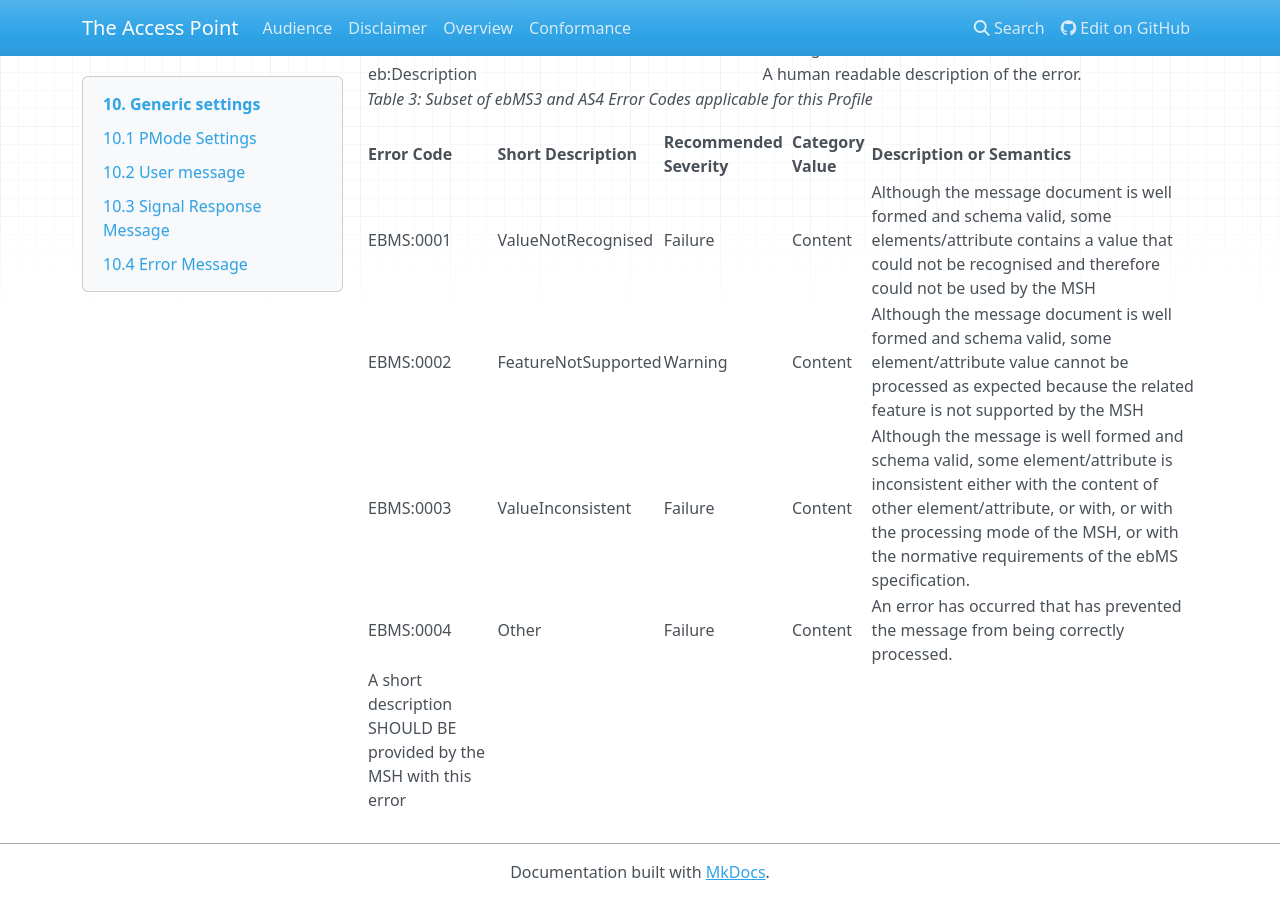
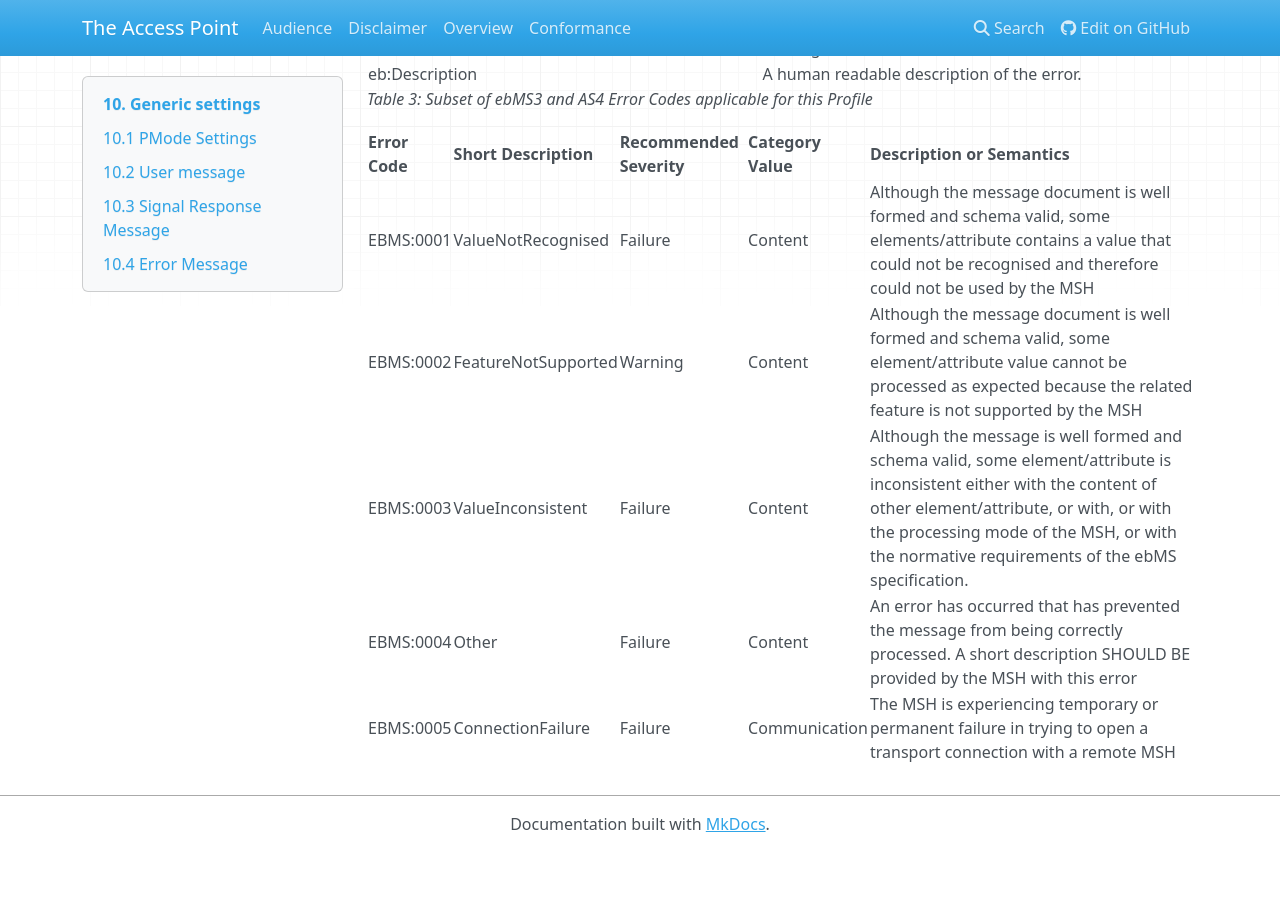
Before and after one commit to Digital-Business-Council/Access-Point, an MkDocs documentation site: the page built from docs/generic-settings.md, in a window 1280 px wide and 900 px high, scrolled down 2310 px. Built offline with MkDocs 1.6.1, drawn with Linux system fonts in a browser that asks for light colours; nearby versions of some CDN libraries; old or Windows-style settings are respelled for this version of MkDocs; after the commit the page ends 3162 px from its top, so only the background shows below that.

Commit message:
Update generic-settings.md

```diff
--- a/docs/generic-settings.md
+++ b/docs/generic-settings.md
@@ -80,5 +80,5 @@ eb:Description | A human readable description of the error. |
 EBMS:0001 | ValueNotRecognised | Failure | Content | Although the message document is well formed and schema valid, some elements/attribute contains a value that could not be recognised and therefore could not be used by the MSH |
 EBMS:0002 | FeatureNotSupported | Warning | Content | Although the message document is well formed and schema valid, some element/attribute value cannot be processed as expected because the related feature is not supported by the MSH |
 EBMS:0003 | ValueInconsistent | Failure | Content | Although the message is well formed and schema valid, some element/attribute is inconsistent either with the content of other element/attribute, or with, or with the processing mode of the MSH, or with the normative requirements of the ebMS specification. |
-EBMS:0004 | Other | Failure | Content | An error has occurred that has prevented the message from being correctly processed.
-A short description SHOULD BE provided by the MSH with this error |
+EBMS:0004 | Other | Failure | Content | An error has occurred that has prevented the message from being correctly processed. A short description SHOULD BE provided by the MSH with this error |
+EBMS:0005 | ConnectionFailure | Failure | Communication | The MSH is experiencing temporary or permanent failure in trying to open a transport connection with a remote MSH |
```
